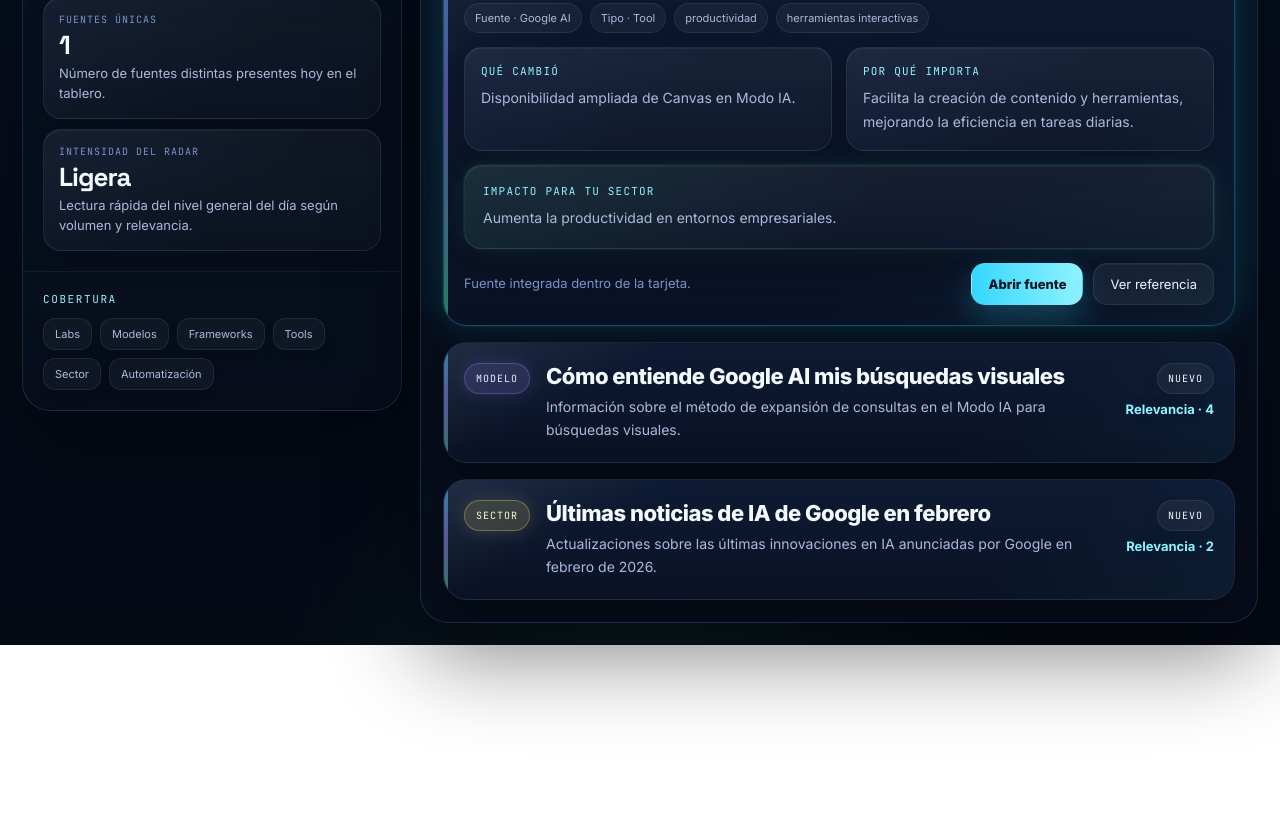
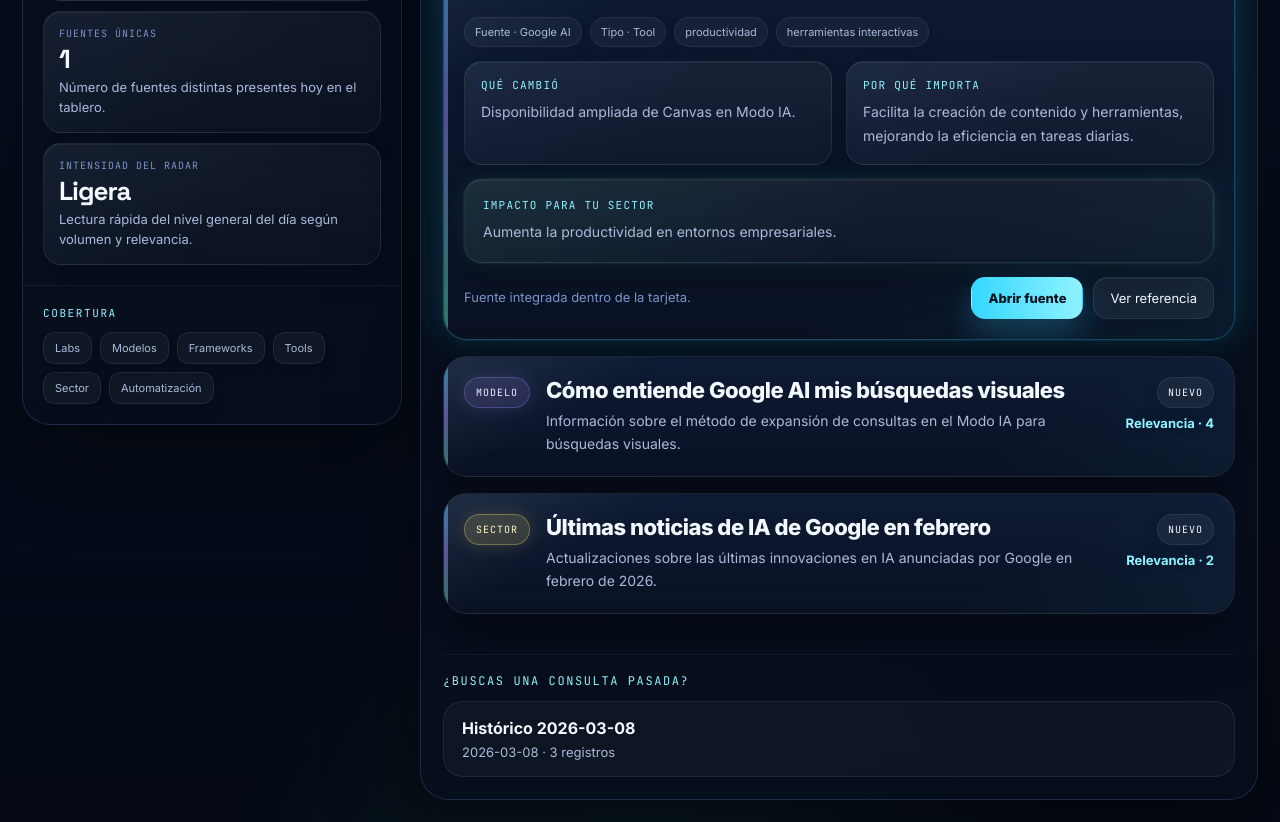
Before and after one commit to acarmona-debug/RADAR-IA, a plain HTML site: page index.html in a window 1280 px wide. Shown: the part 973-1795 px from the top of the page. Before the commit the page ends 1618 px from the top, so only its background shows below. Drawn offline with Linux system fonts and the light colour scheme.

Commit message:
Update index.html

```diff
--- a/index.html
+++ b/index.html
@@ -41,7 +41,7 @@
     }
     .hero::before{content:"";position:absolute;width:460px;height:460px;right:-120px;top:-120px;background:radial-gradient(circle, rgba(53,215,255,.20), transparent 68%);filter:blur(16px);z-index:-1}
     .hero::after{content:"";position:absolute;width:360px;height:360px;left:-90px;bottom:-140px;background:radial-gradient(circle, rgba(154,134,255,.18), transparent 68%);filter:blur(18px);z-index:-1}
-    .eyebrow{font-family:'JetBrains Mono',monospace;font-size:11px;letter-spacing:2px;text-transform:uppercase;color:var(--cyan-2);margin-bottom:10px}
+    .eyebrow{font-family:'JetBrains Mono',monospace;font-size:11px;letter-spacing:2px;text-transform:uppercase;color:var(--cyan-2);margin-bottom:10px;min-height:14px}
     .hero-grid{display:grid;grid-template-columns:1.12fr .88fr;gap:24px;align-items:start}
     .title{font-family:'Space Grotesk',sans-serif;font-size:60px;line-height:.92;letter-spacing:-2.4px;font-weight:800;margin-bottom:12px;text-shadow:0 0 26px rgba(53,215,255,.12)}
     .subtitle{max-width:920px;color:var(--muted);font-size:15px;line-height:1.8}
@@ -130,6 +130,15 @@
     .btn{display:inline-flex;align-items:center;gap:8px;text-decoration:none;padding:12px 16px;border-radius:14px;border:1px solid rgba(255,255,255,.08);background:rgba(255,255,255,.05);color:var(--text);font-size:13px;transition:.2s ease;box-shadow:inset 0 1px 0 rgba(255,255,255,.05),0 14px 24px rgba(0,0,0,.16)}
     .btn:hover{transform:translateY(-1px);border-color:rgba(53,215,255,.26);background:rgba(53,215,255,.10);box-shadow:var(--glow-cyan)}
     .btn.primary{color:#04111d;font-weight:800;border-color:transparent;background:linear-gradient(90deg, var(--cyan), var(--cyan-2));box-shadow:0 14px 32px rgba(53,215,255,.24)}
+    .history-zone{padding:0 22px 22px}
+    .history-wrap{margin-top:18px;border-top:1px solid rgba(255,255,255,.06);padding-top:18px}
+    .history-head{font:12px 'JetBrains Mono',monospace;text-transform:uppercase;letter-spacing:1.6px;color:var(--cyan-2);margin-bottom:12px}
+    .history-list{display:grid;gap:12px}
+    .history-day{border:1px solid rgba(255,255,255,.08);border-radius:20px;background:rgba(255,255,255,.03);overflow:hidden}
+    .history-day summary{padding:16px 18px}
+    .history-day-title{font:700 16px/1.3 'Inter',sans-serif;color:var(--text)}
+    .history-day-meta{margin-top:6px;color:var(--muted);font-size:13px}
+    .history-items{padding:0 18px 18px;display:grid;gap:12px}
     .empty{border-radius:20px;border:1px dashed rgba(255,255,255,.10);padding:18px;color:var(--muted);background:rgba(255,255,255,.03);font-size:14px}
     @media (max-width:1200px){.hero-grid,.layout,.summary-zone,.subgrid,.news-top{grid-template-columns:1fr}.state{justify-items:start;text-align:left}}
     @media (max-width:760px){body{padding:14px}.app{padding:0}.title{font-size:44px}.metrics-grid{grid-template-columns:1fr}.hero,.panel,.content{border-radius:24px}}
@@ -207,6 +216,15 @@
         <div class="news-grid" id="newsContainer">
           <div class="empty">Cargando radar…</div>
         </div>
+
+        <div class="history-zone">
+          <div class="history-wrap">
+            <div class="history-head">¿Buscas una consulta pasada?</div>
+            <div class="history-list" id="historyContainer">
+              <div class="empty">Cargando historial…</div>
+            </div>
+          </div>
+        </div>
       </section>
     </main>
   </div>
@@ -240,14 +258,12 @@
             </div>
           </div>
         </summary>
-
         <div class="news-body">
           <div class="news-meta">
             <span class="mini-chip">Fuente · ${safe(item.source_name, "Fuente")}</span>
             <span class="mini-chip">Tipo · ${categoryLabel(category)}</span>
             ${tags.map(t => `<span class="mini-chip">${t}</span>`).join("")}
           </div>
-
           <div class="subgrid">
             <div class="subcard">
               <h4>Qué cambió</h4>
@@ -258,12 +274,10 @@
               <p>${safe(item.why_it_matters, "Relevancia detectada por el radar.")}</p>
             </div>
           </div>
-
           <div class="impact">
             <h4>Impacto para tu sector</h4>
             <p>${safe(item.sector_impact, "Aplicación potencial en procesos, automatización o trabajo empresarial.")}</p>
           </div>
-
           <div class="action-row">
             <div class="inline-note">Fuente integrada dentro de la tarjeta.</div>
             <div class="btn-row">
@@ -275,11 +289,52 @@
       return el;
     }
 
+    function buildHistory(history){
+      const container = document.getElementById("historyContainer");
+      if(!container) return;
+      container.innerHTML = "";
+
+      const days = Array.isArray(history.days) ? history.days : [];
+      if(!days.length){
+        container.innerHTML = '<div class="empty">No hay historial disponible todavía.</div>';
+        return;
+      }
+
+      days.forEach((day, idx) => {
+        const wrap = document.createElement("details");
+        wrap.className = "history-day";
+        if(idx === 0) wrap.open = false;
+
+        const title = day.executive_title || `Histórico ${day.date || ""}`;
+        const count = Array.isArray(day.items) ? day.items.length : 0;
+
+        wrap.innerHTML = `
+          <summary>
+            <div class="history-day-title">${title}</div>
+            <div class="history-day-meta">${safe(day.date, "Sin fecha")} · ${count} registros</div>
+          </summary>
+          <div class="history-items"></div>
+        `;
+
+        const itemsBox = wrap.querySelector(".history-items");
+        (day.items || []).forEach((item, index) => {
+          itemsBox.appendChild(buildCard(item, index));
+        });
+
+        container.appendChild(wrap);
+      });
+    }
+
     async function loadRadar(){
       const container = document.getElementById("newsContainer");
       try{
-        const res = await fetch("daily.json?t=" + Date.now());
-        const data = await res.json();
+        const [dailyRes, historyRes] = await Promise.all([
+          fetch("daily.json?t=" + Date.now()),
+          fetch("history.json?t=" + Date.now())
+        ]);
+
+        const data = await dailyRes.json();
+        const history = await historyRes.json();
         const items = Array.isArray(data.items) ? data.items : [];
 
         const total = items.length;
@@ -309,13 +364,16 @@
         container.innerHTML = "";
         if(!items.length){
           container.innerHTML = '<div class="empty">No hay novedades cargadas en daily.json.</div>';
-          return;
+        } else {
+          items.forEach((item, index) => container.appendChild(buildCard(item, index)));
         }
 
-        items.forEach((item, index) => container.appendChild(buildCard(item, index)));
+        buildHistory(history);
       }catch(error){
         console.error(error);
         container.innerHTML = '<div class="empty">No se pudo cargar daily.json.</div>';
+        const historyBox = document.getElementById("historyContainer");
+        if(historyBox) historyBox.innerHTML = '<div class="empty">No se pudo cargar history.json.</div>';
       }
     }
     loadRadar();
```
